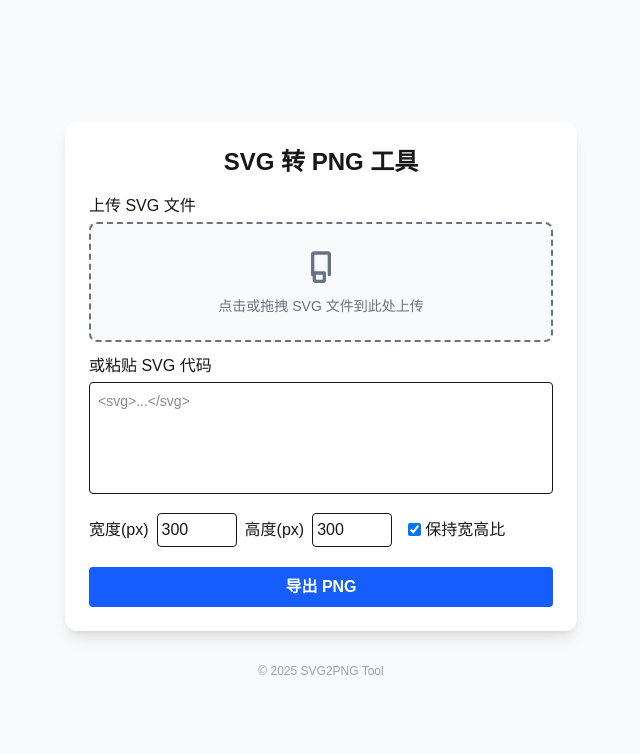
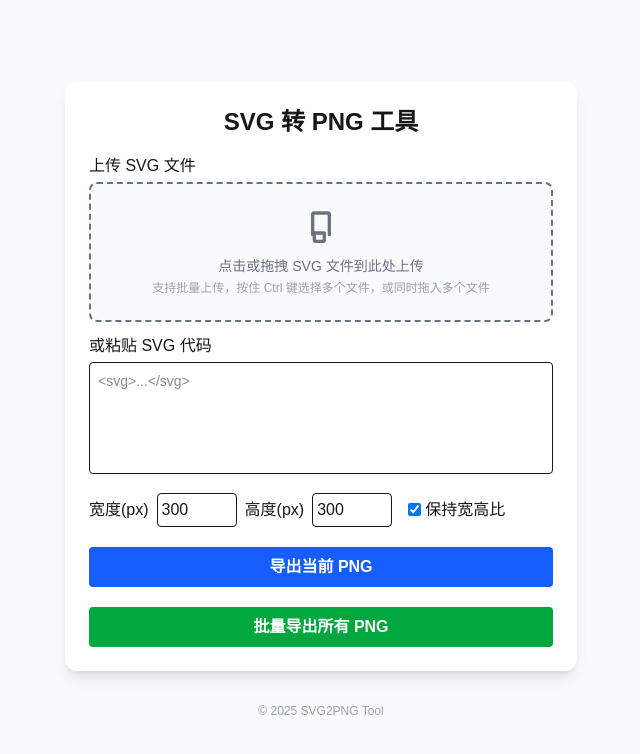
Before and after one commit to yangyuan-zhen/svg2png-tool, a Next.js app: page / in a window 1280 px wide. Shown: the top 754 px of the page, without its empty margins (319-959 px from the left). Built offline with nearby package versions, Linux system fonts and the light colour scheme.

Commit message:
增强 SVG 转 PNG 工具，支持多文件上传和批量导出功能，优化文件选择和错误提示逻辑。

```diff
--- a/src/components/Svg2PngTool.tsx
+++ b/src/components/Svg2PngTool.tsx
@@ -1,8 +1,6 @@
 import React, { useRef, useState } from "react";
 import { saveAs } from "file-saver";
 import { Canvg } from "canvg";
-// @ts-ignore
-import writePngMetadata from "png-metadata-writer";
 
 export default function Svg2PngTool() {
   const [svgCode, setSvgCode] = useState<string>("");
@@ -11,18 +9,21 @@ export default function Svg2PngTool() {
   const [keepRatio, setKeepRatio] = useState<boolean>(true);
   const [originRatio, setOriginRatio] = useState<number>(1);
   const [error, setError] = useState<string>("");
-  const [dpi, setDpi] = useState<number>(300);
   const fileInputRef = useRef<HTMLInputElement>(null);
+  const [svgFiles, setSvgFiles] = useState<File[]>([]);
 
-  // 处理 SVG 文件上传
+  // 处理 SVG 文件上传（支持多文件）
   const handleFileChange = async (e: React.ChangeEvent<HTMLInputElement>) => {
-    const file = e.target.files?.[0];
-    if (!file) return;
-    if (!file.name.endsWith(".svg")) {
+    const files = Array.from(e.target.files || []).filter((f) =>
+      f.name.endsWith(".svg")
+    );
+    if (files.length === 0) {
       setError("请上传 SVG 文件");
       return;
     }
-    const text = await file.text();
+    setSvgFiles(files);
+    // 默认显示第一个SVG内容
+    const text = await files[0].text();
     setSvgCode(text);
     parseSvgSize(text);
     setError("");
@@ -97,7 +98,23 @@ export default function Svg2PngTool() {
     }
   };
 
-  // 导出 PNG
+  // 强制替换 SVG 的 width/height 属性
+  function overrideSvgSize(svg: string, w: number, h: number): string {
+    let s = svg;
+    if (/width="[^"]*"/.test(s)) {
+      s = s.replace(/width="[^"]*"/, `width="${w}"`);
+    } else {
+      s = s.replace(/<svg/, `<svg width="${w}"`);
+    }
+    if (/height="[^"]*"/.test(s)) {
+      s = s.replace(/height="[^"]*"/, `height="${h}"`);
+    } else {
+      s = s.replace(/<svg/, `<svg height="${h}"`);
+    }
+    return s;
+  }
+
+  // 导出当前 PNG
   const handleExport = async () => {
     try {
       if (!svgCode.trim()) {
@@ -112,21 +129,6 @@ export default function Svg2PngTool() {
       if (!ctx) {
         setError("Canvas 初始化失败");
         return;
-      }
-      // 强制替换 SVG 的 width/height 属性
-      function overrideSvgSize(svg: string, w: number, h: number): string {
-        let s = svg;
-        if (/width="[^"]*"/.test(s)) {
-          s = s.replace(/width="[^"]*"/, `width=\"${w}\"`);
-        } else {
-          s = s.replace(/<svg/, `<svg width=\"${w}\"`);
-        }
-        if (/height="[^"]*"/.test(s)) {
-          s = s.replace(/height="[^"]*"/, `height=\"${h}\"`);
-        } else {
-          s = s.replace(/<svg/, `<svg height=\"${h}\"`);
-        }
-        return s;
       }
       const svgWithSize = overrideSvgSize(svgCode, width, height);
       let v;
@@ -146,6 +148,41 @@ export default function Svg2PngTool() {
       }, "image/png");
     } catch (e) {
       setError("导出异常: " + (e instanceof Error ? e.message : e));
+    }
+  };
+
+  // 批量导出 PNG
+  const handleBatchExport = async () => {
+    if (svgFiles.length === 0) {
+      setError("请先上传 SVG 文件");
+      return;
+    }
+    setError("");
+    for (const file of svgFiles) {
+      const text = await file.text();
+      const svgWithSize = overrideSvgSize(text, width, height);
+      const canvas = document.createElement("canvas");
+      canvas.width = width;
+      canvas.height = height;
+      const ctx = canvas.getContext("2d");
+      if (!ctx) continue;
+      try {
+        const v = await Canvg.fromString(ctx, svgWithSize, {
+          ignoreAnimation: true,
+        });
+        await v.render();
+        await new Promise<void>((resolve) => {
+          canvas.toBlob((blob) => {
+            if (blob) {
+              const pngName = file.name.replace(/\.svg$/i, ".png");
+              saveAs(blob, pngName);
+            }
+            resolve();
+          }, "image/png");
+        });
+      } catch (e) {
+        // 忽略单个文件错误
+      }
     }
   };
 
@@ -178,9 +215,12 @@ export default function Svg2PngTool() {
             onDrop={async (e) => {
               e.preventDefault();
               e.stopPropagation();
-              const file = e.dataTransfer.files?.[0];
-              if (file && file.name.endsWith(".svg")) {
-                const text = await file.text();
+              const files = Array.from(e.dataTransfer.files || []).filter((f) =>
+                f.name.endsWith(".svg")
+              );
+              if (files.length > 0) {
+                setSvgFiles(files);
+                const text = await files[0].text();
                 setSvgCode(text);
                 parseSvgSize(text);
                 setError("");
@@ -205,17 +245,23 @@ export default function Svg2PngTool() {
               />
             </svg>
             <span className="text-sm">点击或拖拽 SVG 文件到此处上传</span>
+            <span className="mt-1 text-xs text-gray-400">
+              支持批量上传，按住 Ctrl 键选择多个文件，或同时拖入多个文件
+            </span>
             <input
               ref={fileInputRef}
               type="file"
               accept=".svg"
+              multiple
               className="absolute inset-0 opacity-0 cursor-pointer"
               style={{ width: "100%", height: "100%" }}
               onChange={handleFileChange}
               tabIndex={-1}
             />
-            {svgCode && (
-              <span className="mt-2 text-xs text-green-600">已选择文件</span>
+            {svgFiles.length > 0 && (
+              <div className="mt-2 text-xs text-green-600">
+                已选择文件：{svgFiles.map((f) => f.name).join("、")}
+              </div>
             )}
           </div>
         </div>
@@ -267,7 +313,14 @@ export default function Svg2PngTool() {
           className="py-2 mt-2 w-full font-bold text-white bg-blue-600 rounded transition hover:bg-blue-700"
           onClick={handleExport}
         >
-          导出 PNG
+          导出当前 PNG
+        </button>
+        <button
+          className="py-2 mt-2 w-full font-bold text-white bg-green-600 rounded transition hover:bg-green-700"
+          onClick={handleBatchExport}
+          disabled={svgFiles.length === 0}
+        >
+          批量导出所有 PNG
         </button>
         {/* 错误提示 */}
         {error && <div className="mt-1 text-sm text-red-500">{error}</div>}
```
